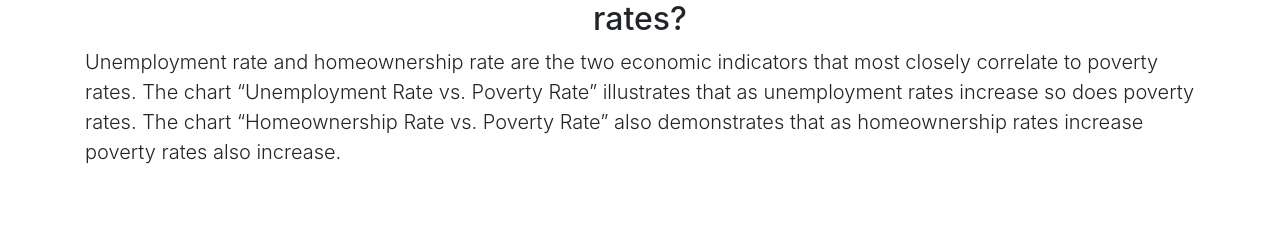
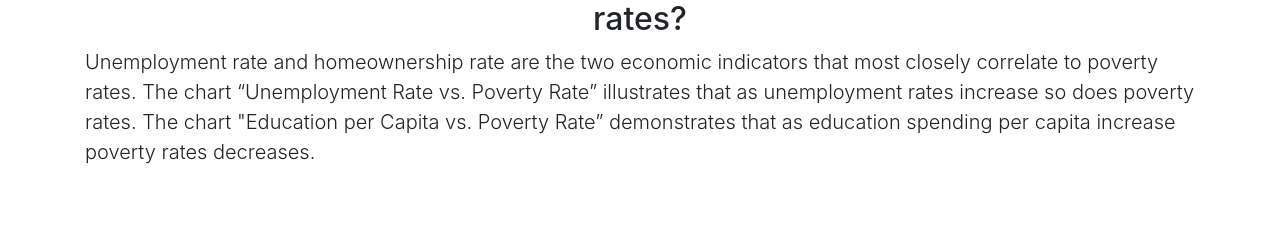
Before and after one commit to taytaka/Poverty_and_Minimum_Wage, a Flask app: page /analysis in a window 1280 px wide. Shown: the part 1447-1679 px from the top of the page. Run offline with Flask 2, Linux system fonts and the light colour scheme; some libraries are stand-ins or nearby versions.

Commit message:
updating analysis

```diff
--- a/Visualizations/webpage/templates/analysis.html
+++ b/Visualizations/webpage/templates/analysis.html
@@ -144,8 +144,8 @@
           correlate to poverty rates.
           The chart “Unemployment Rate vs. Poverty Rate” illustrates that as unemployment rates increase so does poverty
           rates.
-          The chart “Homeownership Rate vs. Poverty Rate” also demonstrates that as homeownership rates increase poverty
-          rates also increase.
+          The chart "Education per Capita vs. Poverty Rate” demonstrates that as education spending per capita increase poverty
+          rates decreases.
         </p>
 
         <br>
```
